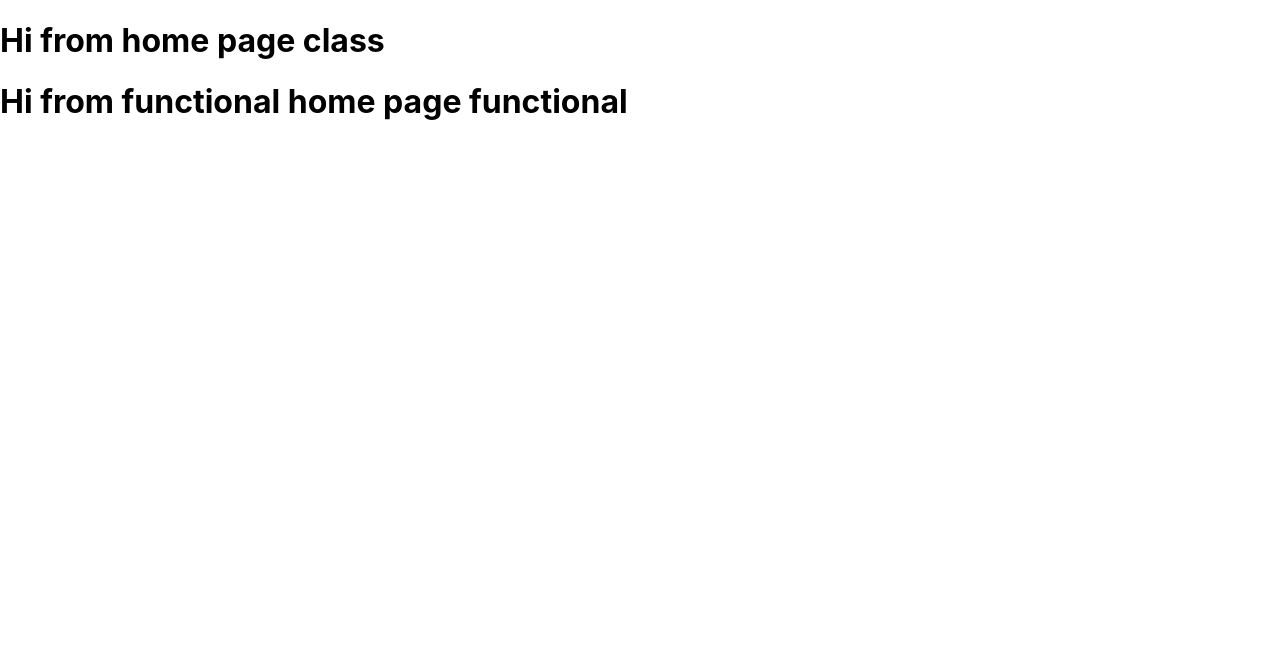
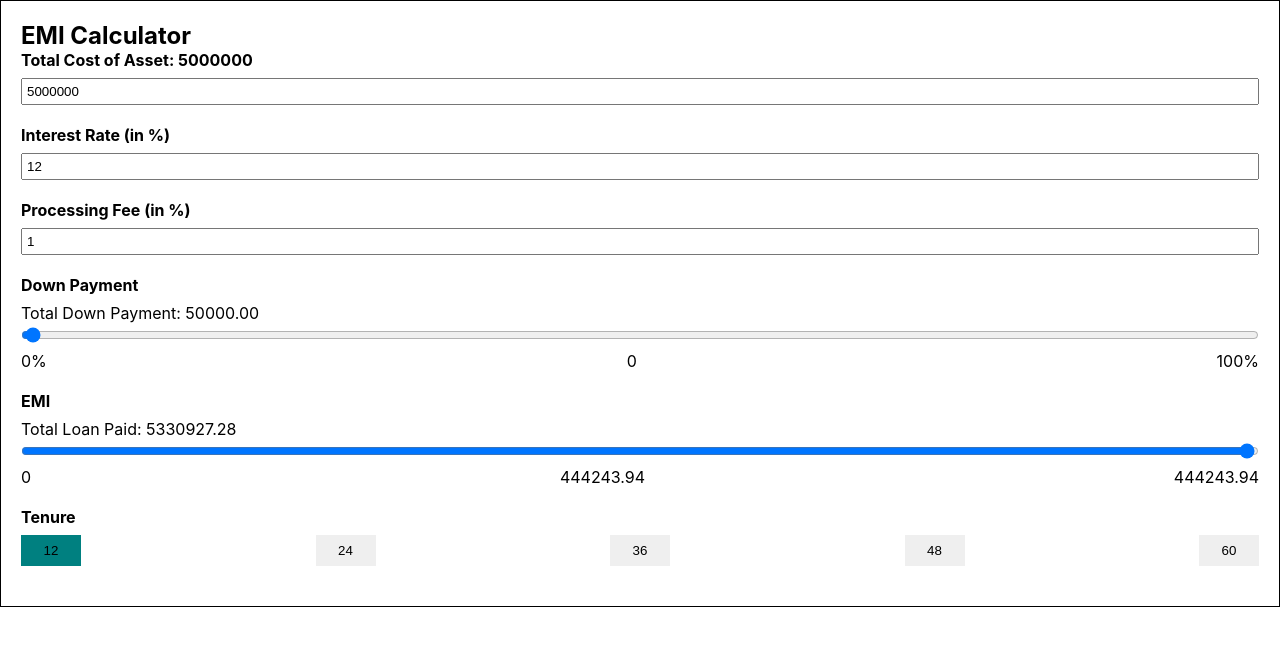
Before and after one commit to ajittupe2548/react-practice, a React (Create React App) app: page / in a window 1280 px wide. Shown: the top 646 px of the page. Built offline with nearby package versions, Linux system fonts and the light colour scheme.

Commit message:
Added: EMI calculator
Example

```diff
--- a/src/App.js
+++ b/src/App.js
@@ -1,12 +1,10 @@
 import './App.css';
-import CHome from './Components/CHome';
-import FHome from './Components/FHome';
+import EmiCalculator from './Components/EmiCalculator';
 
 function App() {
   return (
     <div className="App">
-      <CHome/>
-      <FHome/>
+      <EmiCalculator />
     </div>
   );
 }
--- /dev/null
+++ b/src/Components/EmiCalculator.jsx
@@ -0,0 +1,233 @@
+import React, { useEffect, useRef, useState } from 'react';
+import styles from './EmiCalculator.module.css';
+
+function EmiCalculator() {
+    const [formData, setFormData] = useState({
+        totalCost: 5000000,
+        interateRate: 12,
+        processingFee: 1,
+        downPayment: 0,
+        emi: 0,
+        tenure: 12,
+        maxEmi: 0,
+    });
+
+    const calculateEMI = (principal, interest, tenure) => {
+        const reviseInterestRate = interest / 12 / 100;
+        const help = Math.pow(1 + reviseInterestRate, tenure);
+        const emi = ((principal * reviseInterestRate * help) / (help - 1)).toFixed(
+            2
+        );
+
+        return emi;
+    };
+
+    const calculateDownpayment = (emi) => {
+        const reviseInterestRate = formData.interateRate / 12 / 100;
+        const help = Math.pow(1 + reviseInterestRate, formData.tenure);
+        const downPayment = (
+            formData.totalCost -
+            (emi * (help - 1)) / (reviseInterestRate * help)
+        ).toFixed(2);
+
+        return downPayment;
+    };
+
+    useEffect(() => {
+        const maxEmi = calculateEMI(
+            formData.totalCost,
+            formData.interateRate,
+            formData.tenure
+        );
+
+        setFormData((prev) => ({ ...prev, maxEmi, emi: maxEmi }));
+    }, []);
+
+    const handleCostChange = (e) => {
+        const maxEmi = calculateEMI(
+            e.target.value,
+            formData.interateRate,
+            formData.tenure
+        );
+        const emi = calculateEMI(
+            e.target.value - formData.downPayment,
+            formData.interateRate,
+            formData.tenure
+        );
+        const downPayment = calculateDownpayment(formData.emi);
+        setFormData((prev) => ({
+            ...prev,
+            totalCost: e.target.value,
+            downPayment,
+            emi,
+            maxEmi,
+        }));
+    };
+
+    const handleInterestChange = (e) => {
+        const maxEmi = calculateEMI(
+            formData.totalCost,
+            e.target.value,
+            formData.tenure
+        );
+        const emi = calculateEMI(
+            formData.totalCost - formData.downPayment,
+            e.target.value,
+            formData.tenure
+        );
+        const downPayment = calculateDownpayment(formData.emi);
+        setFormData((prev) => ({
+            ...prev,
+            interateRate: e.target.value,
+            downPayment,
+            emi,
+            maxEmi,
+        }));
+    };
+
+    const handleProcessingFeeChange = (e) => {
+        setFormData((prev) => ({
+            ...prev,
+            processingFee: e.target.value,
+        }));
+    };
+
+    const handleTenureChange = (months) => {
+        const maxEmi = calculateEMI(
+            formData.totalCost,
+            formData.interateRate,
+            months
+        );
+        const emi = calculateEMI(
+            formData.totalCost - formData.downPayment,
+            formData.interateRate,
+            months
+        );
+        setFormData((prev) => ({ ...prev, tenure: months, emi, maxEmi }));
+    };
+
+    const handleDownPaymentChange = (e) => {
+        const emi = calculateEMI(
+            formData.totalCost - formData.downPayment,
+            formData.interateRate,
+            formData.tenure
+        );
+
+        setFormData((prev) => ({ ...prev, downPayment: e.target.value, emi }));
+    };
+
+    const handleEmiChange = (e) => {
+        const downPayment = calculateDownpayment(formData.emi);
+
+        setFormData((prev) => ({
+            ...prev,
+            downPayment,
+            emi: e.target.value,
+        }));
+    };
+
+    return (
+        <div className={styles.container}>
+            <h2>EMI Calculator</h2>
+
+            <div className={styles.formItem}>
+                <label className={styles.formLabel}>
+                    Total Cost of Asset: {formData.totalCost}
+                </label>
+                <input
+                    className={styles.formInput}
+                    type='number'
+                    onChange={handleCostChange}
+                    value={formData.totalCost}
+                />
+            </div>
+
+            <div className={styles.formItem}>
+                <label className={styles.formLabel}>Interest Rate (in %)</label>
+                <input
+                    className={styles.formInput}
+                    type='number'
+                    onChange={handleInterestChange}
+                    value={formData.interateRate}
+                />
+            </div>
+
+            <div className={styles.formItem}>
+                <label className={styles.formLabel}>Processing Fee (in %)</label>
+                <input
+                    className={styles.formInput}
+                    type='number'
+                    onChange={handleProcessingFeeChange}
+                    value={formData.processingFee}
+                />
+            </div>
+
+            <div className={styles.formItem}>
+                <label className={styles.formLabel}>Down Payment</label>
+                <p>
+                    Total Down Payment:{' '}
+                    {(
+                        parseInt(formData.downPayment) +
+                        (formData.totalCost - formData.downPayment) *
+                        formData.processingFee *
+                        0.01
+                    ).toFixed(2)}
+                </p>
+                <input
+                    className={styles.formInput}
+                    type='range'
+                    onChange={handleDownPaymentChange}
+                    min={0}
+                    max={formData.totalCost}
+                    value={formData.downPayment}
+                />
+                <div className={styles.sliderInfo}>
+                    <div className={styles.minValue}>0%</div>
+                    <div className={styles.value}>{formData.downPayment}</div>
+                    <div className={styles.maxValue}>100%</div>
+                </div>
+            </div>
+
+            <div className={styles.formItem}>
+                <label className={styles.formLabel}>EMI</label>
+                <p>Total Loan Paid: {(formData.emi * formData.tenure).toFixed(2)}</p>
+                <input
+                    className={styles.formInput}
+                    type='range'
+                    onChange={handleEmiChange}
+                    min={0}
+                    max={formData.maxEmi}
+                    value={formData.emi}
+                />
+                <div className={styles.sliderInfo}>
+                    <div className={styles.minValue}>0</div>
+                    <div className={styles.value}>{formData.emi}</div>
+                    <div className={styles.maxValue}>{formData.maxEmi}</div>
+                </div>
+            </div>
+
+            <div className={styles.formItem}>
+                <label className={styles.formLabel}>Tenure</label>
+                <div className={styles.tenureBtnWrapper}>
+                    {Array.from(Array(5).keys()).map((item) => {
+                        return (
+                            <button
+                                key={item}
+                                className={styles.tenureBtn}
+                                style={{
+                                    background:
+                                        (item + 1) * 12 === formData.tenure ? 'teal' : null,
+                                }}
+                                onClick={() => handleTenureChange((item + 1) * 12)}
+                            >
+                                {(item + 1) * 12}
+                            </button>
+                        );
+                    })}
+                </div>
+            </div>
+        </div>
+    );
+}
+
+export default EmiCalculator;
--- /dev/null
+++ b/src/Components/EmiCalculator.module.css
@@ -0,0 +1,43 @@
+* {
+    padding: 0;
+    margin: 0;
+    box-sizing: border-box;
+}
+
+.container {
+    border: 1px solid #000;
+    padding: 20px;
+}
+
+.formItem {
+    margin-bottom: 20px;
+}
+
+.formLabel {
+    display: block;
+    font-weight: bold;
+    margin-bottom: 8px;
+}
+
+.formInput {
+    outline: none;
+    padding: 4px;
+    width: 100%;
+}
+
+.sliderInfo {
+    display: flex;
+    justify-content: space-between;
+}
+
+.tenureBtnWrapper {
+    display: flex;
+    justify-content: space-between;
+}
+
+.tenureBtn {
+    min-width: 60px;
+    padding: 8px;
+    cursor: pointer;
+    border: none;
+}
```
